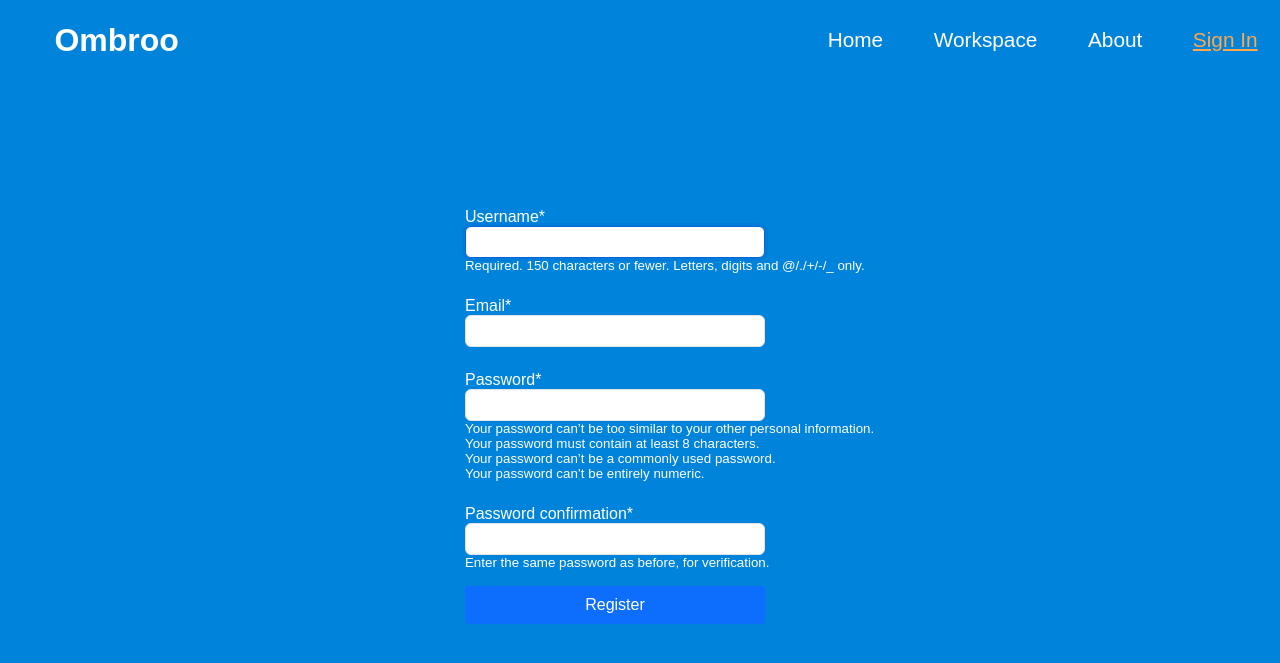
After one commit to EdrisaJobe/ombroo, a Django app: page /register/ in a window 1280 px wide. The commit adds this page. Shown: the top 663 px of the page. Run offline with Django 3.2, Linux system fonts and the light colour scheme; some libraries are stand-ins or nearby versions; some web fonts are replaced.

Commit message:
register form

```diff
--- /dev/null
+++ b/app/forms.py
@@ -0,0 +1,12 @@
+from django import forms
+from django.contrib.auth import login, authenticate
+from django.contrib.auth.forms import UserCreationForm
+from django.contrib.auth.models import User
+
+class RegisterForm(UserCreationForm):
+
+     email = forms.EmailField()
+
+     class Meta:
+          model = User
+          fields = ['username', 'email', 'password1', 'password2']
--- a/app/views.py
+++ b/app/views.py
@@ -1,4 +1,5 @@
-from django.shortcuts import render
+from django.shortcuts import render, redirect
+from .forms import RegisterForm
 
 # Create your views here.
 def home(request):
@@ -8,3 +9,18 @@ def home(request):
 def workspace(request):
 
     return render(request, 'pages/workspace.html')
+
+
+# Registration
+def register(request):
+    if request.method == "POST":
+        form = RegisterForm(request.POST)
+
+        if form.is_valid():
+            form.save()
+
+        return redirect('workspace')
+    else:
+        form = RegisterForm()
+
+    return render(request, 'register/register.html', {"form": form})
--- a/ombroo/settings.py
+++ b/ombroo/settings.py
@@ -38,6 +38,8 @@ INSTALLED_APPS = [
     'django.contrib.sessions',
     'django.contrib.messages',
     'django.contrib.staticfiles',
+    'crispy_forms',
+    'crispy_bootstrap4',
     'app'
 ]
 
@@ -123,6 +125,7 @@ STATIC_URL = '/static/'
 STATICFILES_DIRS = [
     STATIC_DIR,
 ]
+CRISPY_TEMPLATE_PACK = 'bootstrap4'
 
 # Default primary key field type
 # https://docs.djangoproject.com/en/3.2/ref/settings/#default-auto-field
--- a/ombroo/urls.py
+++ b/ombroo/urls.py
@@ -19,8 +19,9 @@ from app import views
 
 urlpatterns = [
     path('admin/', admin.site.urls),
+    path('register/', views.register, name ='register'),
 
     ### PAGES ###
     path('', views.home, name='home'),
-    path('workspace', views.workspace, name='workspace')
+    path('workspace/', views.workspace, name='workspace')
 ]
--- a/static/css/base.css
+++ b/static/css/base.css
@@ -36,8 +36,8 @@ nav {
 }
 
 nav a:nth-child(4){
-  border-style: dotted;
-  border-color: #02385c;
+  text-decoration:underline;
+  color: rgb(255, 168, 75);
 }
 
 /* Items/tabs*/
@@ -99,7 +99,7 @@ nav a:hover {
     margin-top: 1rem;
   }
   nav a:nth-child(4){
-    border-style: none;
+    text-decoration: none;
   }
   .nav-items.active{
     left: 0;
--- /dev/null
+++ b/static/css/register.css
@@ -0,0 +1,69 @@
+ul {
+  list-style-type: none;
+}
+
+#div_id_email,
+#div_id_password1,
+#div_id_password2 {
+  margin-top: 1.5em;
+}
+#div_id_username{
+    margin-top: 5em;
+}
+#hint_id_username,
+#hint_id_password2 {
+  display: flex;
+}
+
+form {
+  display: grid;
+  justify-content: center;
+  align-items: center;
+}
+
+/*Input*/
+input {
+  min-width: 300px;
+  padding: 5px 12px;
+  font-size: 14px;
+  line-height: 20px;
+  color: #24292e;
+  vertical-align: middle;
+  background-color: #ffffff;
+  background-repeat: no-repeat;
+  background-position: right 8px center;
+  border: 1px solid #e1e4e8;
+  border-radius: 6px;
+  outline: none;
+  box-shadow: rgba(225, 228, 232, 0.2) 0px 1px 0px 0px inset;
+}
+input:focus {
+  border-color: #0366d6;
+  outline: none;
+  box-shadow: rgba(3, 102, 214, 0.3) 0px 0px 0px 3px;
+}
+
+/*Button*/
+button {
+  width: 300px;
+  margin-top: 1em;
+  cursor: pointer;
+  outline: 0;
+  color: #fff;
+  background-color: #0d6efd;
+  border-color: #0d6efd;
+  font-weight: 400;
+  line-height: 1.5;
+  text-align: center;
+  border: 1px solid transparent;
+  padding: 6px 12px;
+  font-size: 16px;
+  border-radius: 0.25rem;
+  transition: color 0.15s ease-in-out, background-color 0.15s ease-in-out,
+    border-color 0.15s ease-in-out, box-shadow 0.15s ease-in-out;
+}
+button:hover {
+  color: #fff;
+  background-color: #0b5ed7;
+  border-color: #0a58ca;
+}
--- a/templates/pages/base.html
+++ b/templates/pages/base.html
@@ -18,6 +18,7 @@
     <link rel="icon" href="{% static 'images/fav.png' %}">
     <link rel="stylesheet" href="{% static 'css/base.css' %}" />
     {% block css %} {% endblock css %}
+
     <!-- End of Links -->
   </head>
   <body>
@@ -29,7 +30,7 @@
         <a class="nav-link" href="{% url 'home' %}">Home</a>
         <a class="nav-link" href="{% url 'workspace' %}">Workspace</a>
         <a class="nav-link" href="{% url 'home' %}">About</a>
-        <a class="nav-link" href="{% url 'home' %}">Sign In</a>
+        <a class="nav-link" href="{% url 'register' %}">Sign In</a>
       </div>
       <div class="menu">
         <div class="bar"></div>
--- /dev/null
+++ b/templates/register/register.html
@@ -0,0 +1,13 @@
+{% extends 'pages/base.html' %}
+{% load static %}
+{% load crispy_forms_tags %}
+{% block title %}Ombroo | Register{% endblock title %}
+{% block css %}<link rel="stylesheet" href="{% static 'css/register.css' %}">{% endblock css %}
+
+{% block content %}
+<form method="POST">
+    {% csrf_token %}
+    {{ form|crispy }}
+    <button type="submit">Register</button>
+</form>
+{% endblock content %}
```
Also changed, not shown: db.sqlite3.
